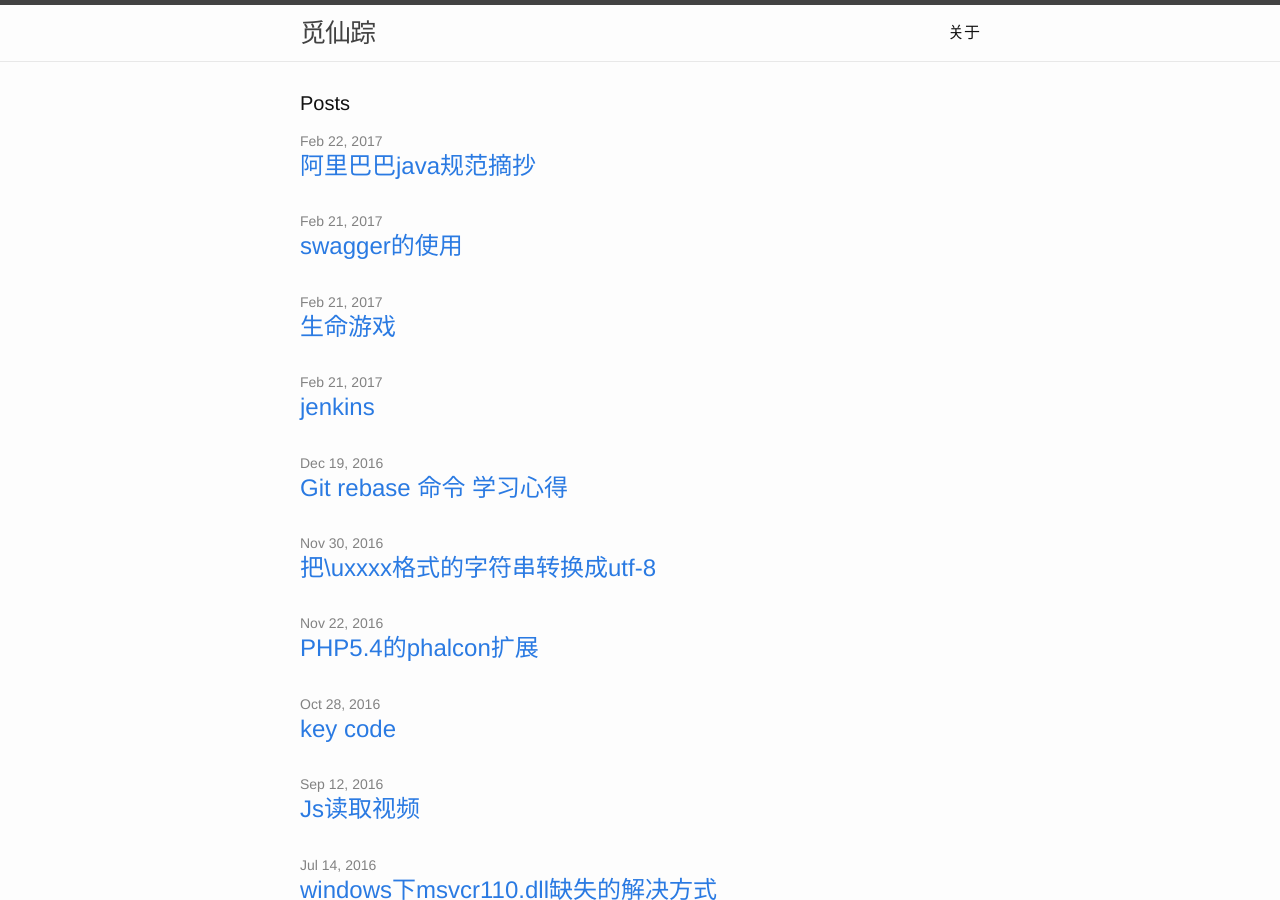
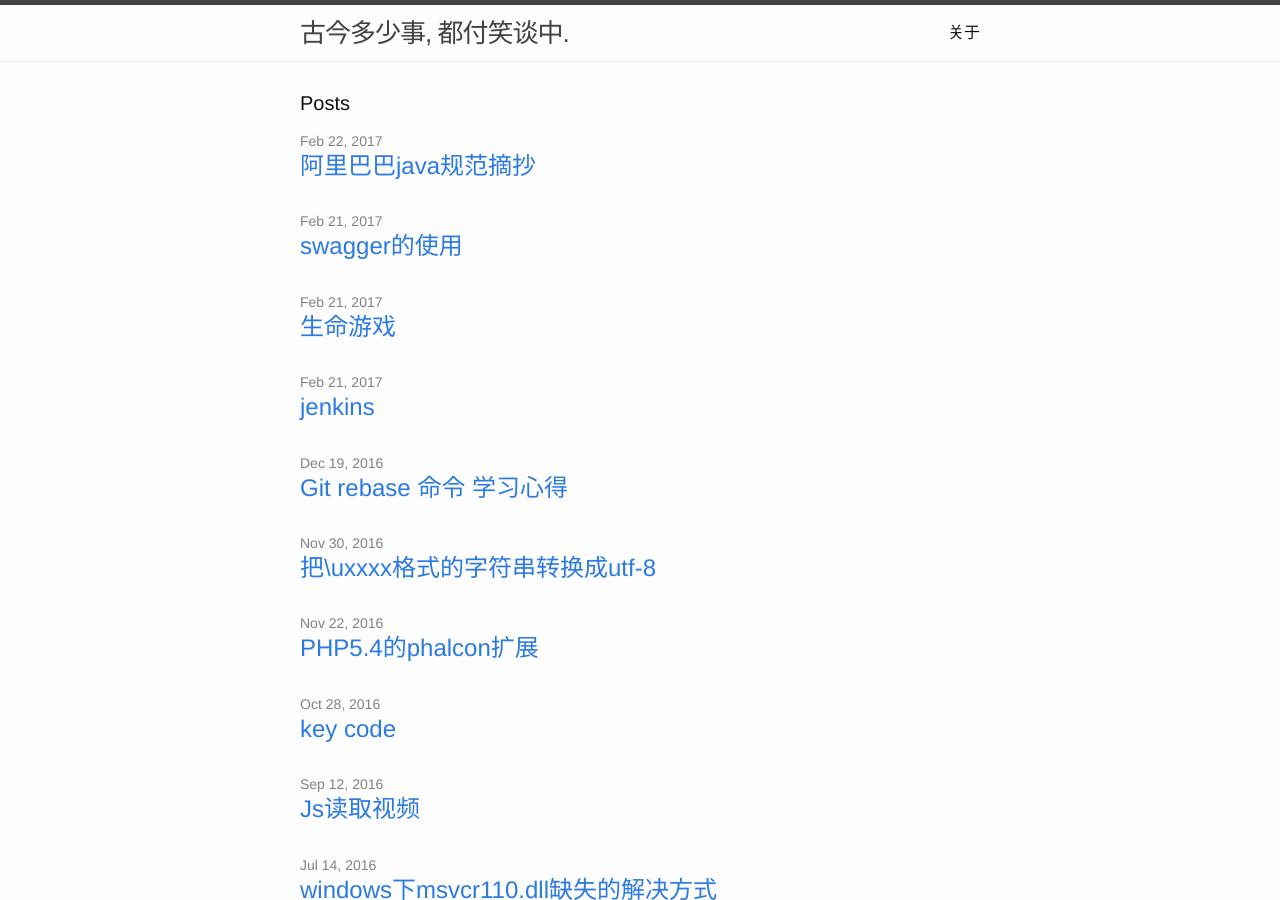
Before and after one commit to windqyoung/windqyoung.github.io, a Jekyll site: the page built from index.html, in a window 1280 px wide and 900 px high. Built offline with Jekyll 4.4.1, drawn with Linux system fonts in a browser that asks for light colours; nearby versions of some CDN libraries.

Commit message:
Update _config.yml

```diff
--- a/_config.yml
+++ b/_config.yml
@@ -6,7 +6,7 @@
 # 'jekyll serve'. If you change this file, please restart the server process.
 
 # Site settings
-title: 觅仙踪
+title: 古今多少事, 都付笑谈中.
 email: windqyoung@qq.com
 description: > # this means to ignore newlines until "baseurl:"
     日常学习使用心得.
```
